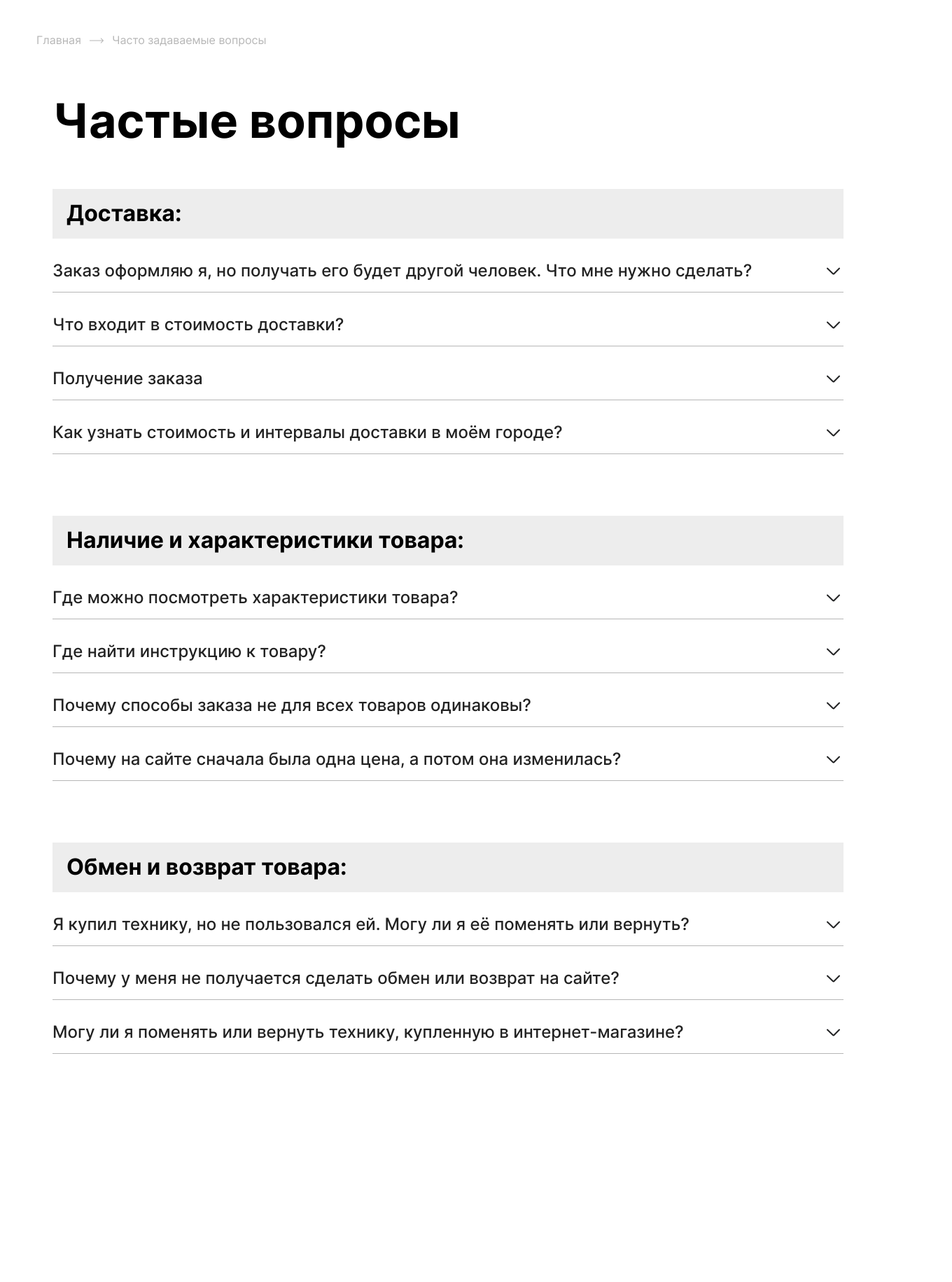
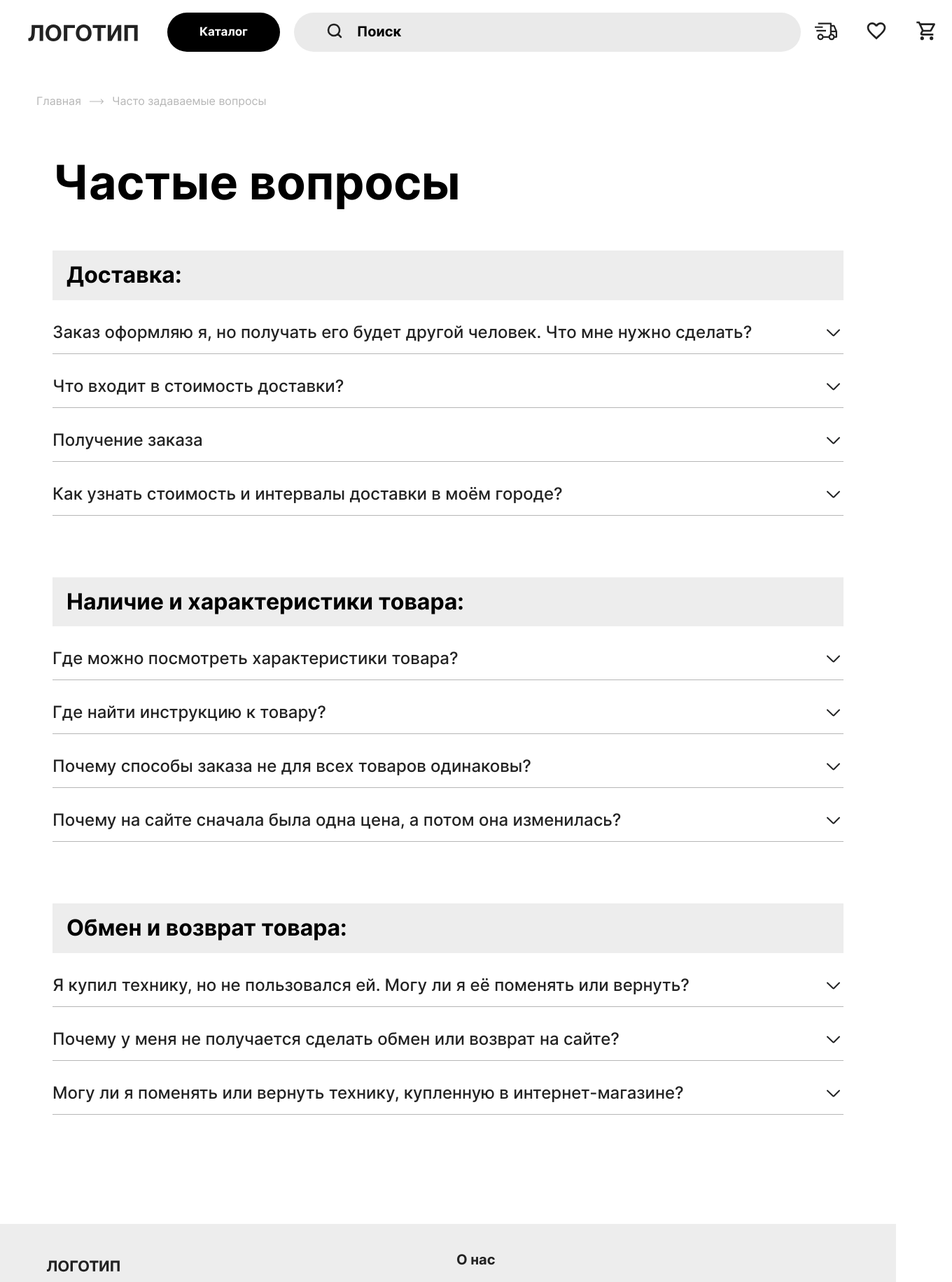
Before and after one commit to store-electronics-and-household/store-frontend, a React (Create React App) app: page /faq in a window 1280 px wide. Shown: the top 1832 px of the page at 70% size, 1360 px wide, since content can reach past the window. Before the commit the page ends 1662 px from the top, so only its background shows below. Built offline with nearby package versions, Linux system fonts and the light colour scheme.

Commit message:
fix(faq,contacts,about): add header+footer

```diff
--- a/src/components/AboutCompany/AboutCompany.tsx
+++ b/src/components/AboutCompany/AboutCompany.tsx
@@ -1,4 +1,6 @@
 import React from 'react';
+import Header from '../Header/Header';
+import Footer from '../Footer/Footer';
 import smileGoal from '../../image/icons/smile_icon.svg';
 import delivery from '../../image/icons/delivery_icon.svg';
 import originalMedal from '../../image/icons/medal-original_icon.svg';
@@ -6,6 +8,8 @@ import Breadcrumb from '../Breadcrumb/Breadcrumb';
 
 const AboutCompany: React.FC = () => {
   return (
+    <>
+      <Header />
       <section className='about-company'>
         <Breadcrumb currentPlace='О нас' />
         <div className='about-company__container'>
@@ -27,8 +31,9 @@ const AboutCompany: React.FC = () => {
                 <p className='about-company__feature-text'>
                   Цель, к которой мы стремимся — сделать так, чтобы люди
                   пользовались классными гаджетами&nbsp;и&nbsp;электроникой за
-                приемлемую стоимость. Потому что крутая техника облегчает жизнь
-                и доставляет удовольствие — пусть ее у всех будет больше.
+                  приемлемую стоимость. Потому что крутая техника облегчает
+                  жизнь и доставляет удовольствие — пусть ее у всех будет
+                  больше.
                 </p>
               </div>
             </li>
@@ -69,14 +74,16 @@ const AboutCompany: React.FC = () => {
               <div className='about-company__feature-content'>
                 <p className='about-company__feature-text'>
                   У нас вы не встретите подделок и устаревших моделей товаров.
-                Продаем только оригинальную технику. Выбираем проверенные бренды
-                и новинки.
+                  Продаем только оригинальную технику. Выбираем проверенные
+                  бренды и новинки.
                 </p>
               </div>
             </li>
           </ul>
         </div>
       </section>
+      <Footer />
+    </>
   );
 };
 
--- a/src/components/Contacts/Contacts.tsx
+++ b/src/components/Contacts/Contacts.tsx
@@ -1,10 +1,14 @@
 import React from 'react';
+import Header from '../Header/Header';
+import Footer from '../Footer/Footer';
 import mapImg from '../../image/map.png';
 import { contactsData } from '../../utils/constants';
 import Breadcrumb from '../Breadcrumb/Breadcrumb';
 
 const Contacts: React.FC = () => {
   return (
+    <>
+      <Header />
       <section className='contacts'>
         <Breadcrumb currentPlace='Контакты' />
         <div className='contacts__container'>
@@ -12,15 +16,15 @@ const Contacts: React.FC = () => {
           <div className='contacts__wrap'>
             <p className='contacts__info'>{contactsData.phoneNumber}</p>
             <p className='contacts__phone-time'>
-            для заказов с доставкой по территории РФ принимаем звонки с 9:00 до
-            22:00 по Мск
+              для заказов с доставкой по территории РФ принимаем звонки с 9:00
+              до 22:00 по Мск
             </p>
           </div>
           <div className='contacts__wrap'>
             <p className='contacts__info'>{contactsData.email}</p>
             <p className='contacts__phone-time'>
-            для заказов с доставкой по территории РФ принимаем звонки с 9:00 до
-            22:00 по Мск
+              для заказов с доставкой по территории РФ принимаем звонки с 9:00
+              до 22:00 по Мск
             </p>
           </div>
           <div className='contacts__map-block'>
@@ -33,6 +37,8 @@ const Contacts: React.FC = () => {
           </div>
         </div>
       </section>
+      <Footer />
+    </>
   );
 };
 
--- a/src/components/Faq/Faq.tsx
+++ b/src/components/Faq/Faq.tsx
@@ -1,10 +1,14 @@
 import React from 'react';
+import Header from '../Header/Header';
+import Footer from '../Footer/Footer';
 import Accordion from '../Accordion/Accordion';
 import { faqList } from '../../utils/constants';
 import Breadcrumb from '../Breadcrumb/Breadcrumb';
 
 const Faq: React.FC = () => {
   return (
+    <>
+      <Header />
       <section className='faq'>
         <Breadcrumb currentPlace='Часто задаваемые вопросы' />
         <div className='faq__container'>
@@ -20,6 +24,8 @@ const Faq: React.FC = () => {
           />
         </div>
       </section>
+      <Footer />
+    </>
   );
 };
 
```
Lines whose indentation alone changed are shown as unchanged.
